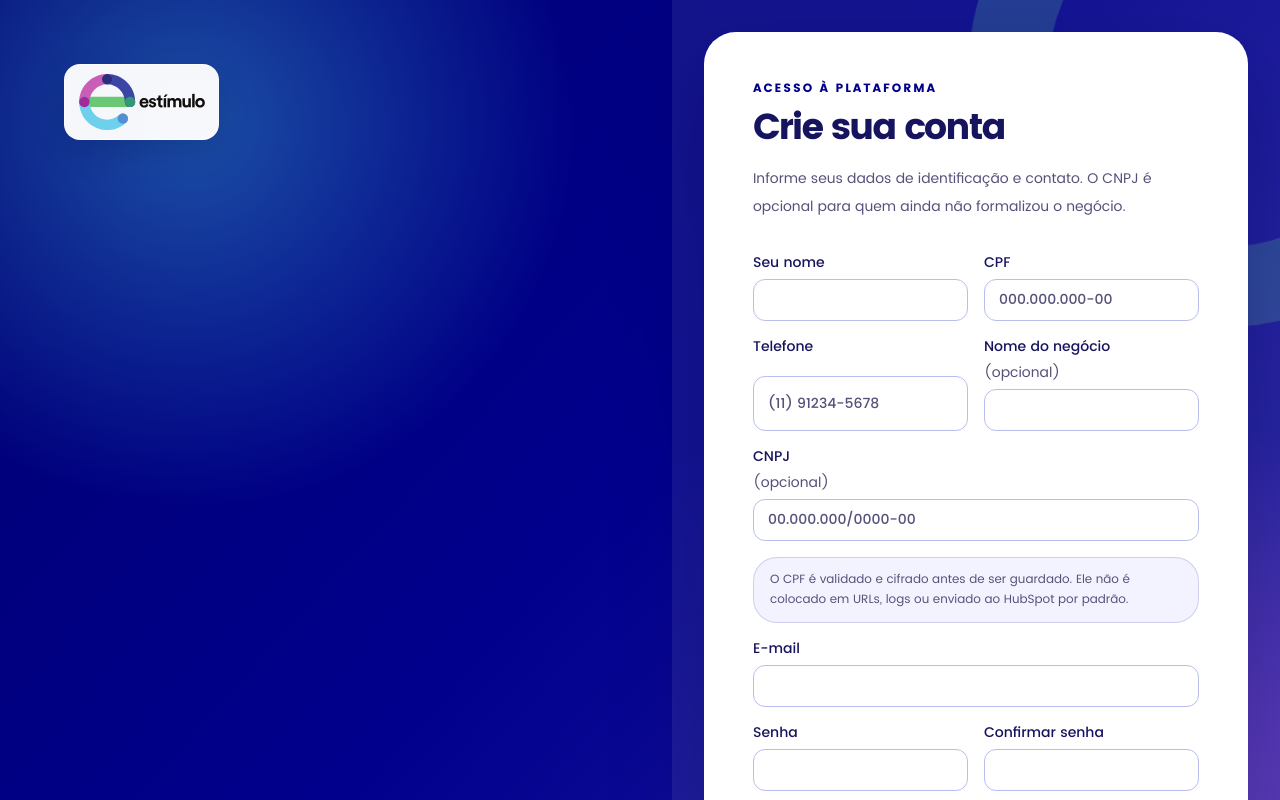
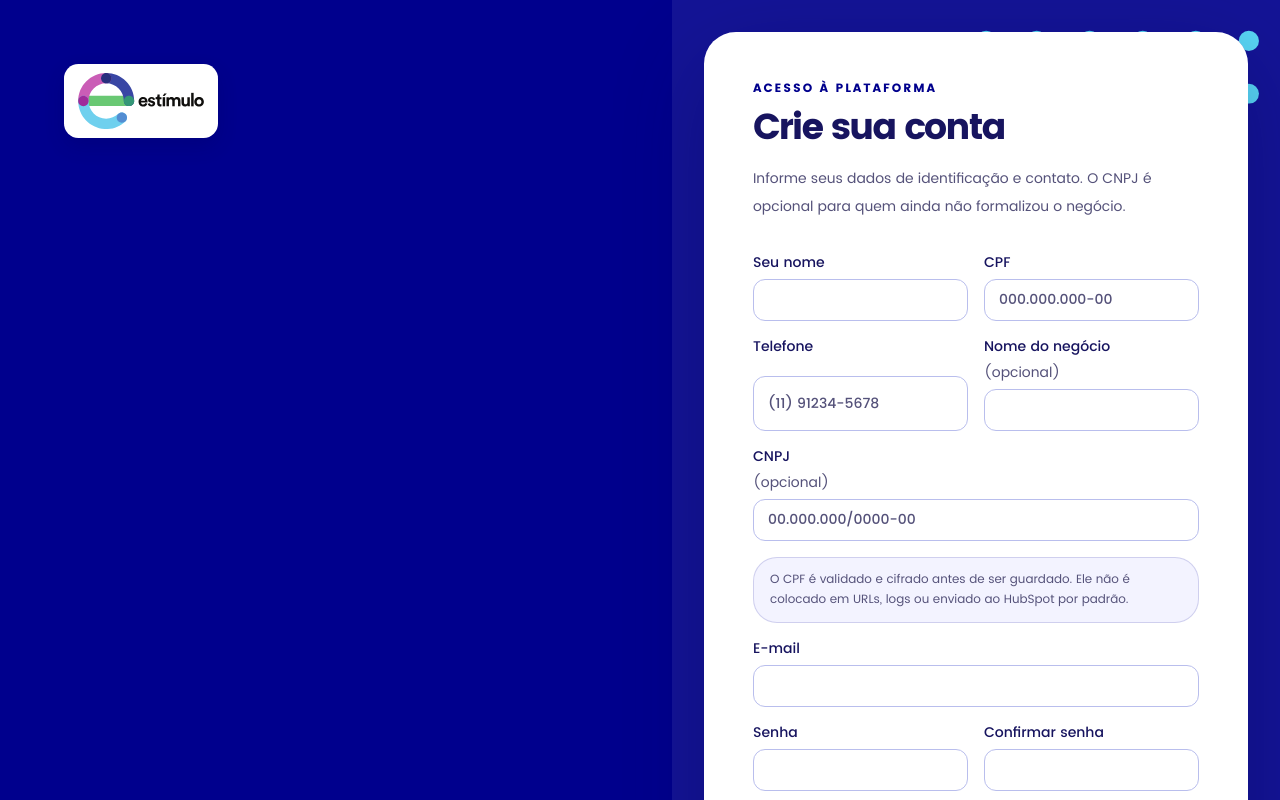
Before and after one commit to pablo-marchina/LMS-estimulo, a Next.js app in the folder apps/web/: page /cadastro in a window 1280 px wide. Shown: the top 800 px of the page. Built offline with nearby package versions, Linux system fonts and the light colour scheme.

Commit message:
refactor(brand): replace multicolor gradients with solid Estimulo surfaces

```diff
--- a/apps/web/app/globals.css
+++ b/apps/web/app/globals.css
@@ -1,33 +1,9 @@
 @import "tailwindcss";
 
-@font-face {
-  font-family: "Poppins";
-  src: url("/fonts/Poppins-Regular.ttf") format("truetype");
-  font-weight: 400;
-  font-style: normal;
-  font-display: swap;
-}
-@font-face {
-  font-family: "Poppins";
-  src: url("/fonts/Poppins-Medium.ttf") format("truetype");
-  font-weight: 500;
-  font-style: normal;
-  font-display: swap;
-}
-@font-face {
-  font-family: "Poppins";
-  src: url("/fonts/Poppins-SemiBold.ttf") format("truetype");
-  font-weight: 600;
-  font-style: normal;
-  font-display: swap;
-}
-@font-face {
-  font-family: "Poppins";
-  src: url("/fonts/Poppins-Bold.ttf") format("truetype");
-  font-weight: 700;
-  font-style: normal;
-  font-display: swap;
-}
+@font-face { font-family: "Poppins"; src: url("/fonts/Poppins-Regular.ttf") format("truetype"); font-weight: 400; font-style: normal; font-display: swap; }
+@font-face { font-family: "Poppins"; src: url("/fonts/Poppins-Medium.ttf") format("truetype"); font-weight: 500; font-style: normal; font-display: swap; }
+@font-face { font-family: "Poppins"; src: url("/fonts/Poppins-SemiBold.ttf") format("truetype"); font-weight: 600; font-style: normal; font-display: swap; }
+@font-face { font-family: "Poppins"; src: url("/fonts/Poppins-Bold.ttf") format("truetype"); font-weight: 700; font-style: normal; font-display: swap; }
 
 @theme {
   --font-sans: "Poppins", ui-sans-serif, system-ui, Arial, sans-serif;
@@ -67,208 +43,113 @@
   --color-brand-cyan: var(--color-accent-cyan);
   --color-brand-blue: #0023da;
   --color-brand-magenta: var(--color-accent-magenta);
-  --radius-sm: 0.5rem;
-  --radius-md: 0.75rem;
+  --radius-sm: .5rem;
+  --radius-md: .75rem;
   --radius-lg: 1.125rem;
   --radius-xl: 1.5rem;
   --radius-card: 1.25rem;
-  --shadow-xs: 0 1px 2px rgba(23, 20, 95, 0.06);
-  --shadow-sm: 0 2px 8px rgba(23, 20, 95, 0.06);
-  --shadow-md: 0 8px 24px rgba(23, 20, 95, 0.08);
-  --shadow-lg: 0 16px 40px rgba(23, 20, 95, 0.12);
-  --shadow-card: 0 8px 24px rgba(23, 20, 95, 0.06);
-  --shadow-focus: 0 0 0 4px rgba(0, 32, 216, 0.14);
-  --ease-out-expo: cubic-bezier(0.16, 1, 0.3, 1);
+  --shadow-xs: 0 1px 2px rgba(23,20,95,.06);
+  --shadow-sm: 0 2px 8px rgba(23,20,95,.06);
+  --shadow-md: 0 8px 24px rgba(23,20,95,.08);
+  --shadow-lg: 0 16px 40px rgba(23,20,95,.12);
+  --shadow-card: 0 8px 24px rgba(23,20,95,.06);
+  --shadow-focus: 0 0 0 4px rgba(0,32,216,.14);
+  --ease-out-expo: cubic-bezier(.16,1,.3,1);
   --animate-fade-in: fade-in 200ms var(--ease-out-expo);
   --animate-float-in: float-in 550ms var(--ease-out-expo) both;
-  --animate-brand-drift: brand-drift 9s ease-in-out infinite alternate;
   @keyframes fade-in { from { opacity: 0; } to { opacity: 1; } }
   @keyframes float-in { from { opacity: 0; transform: translateY(14px); } to { opacity: 1; transform: translateY(0); } }
-  @keyframes brand-drift { from { transform: translate3d(-3%, -2%, 0) rotate(-2deg); } to { transform: translate3d(4%, 3%, 0) rotate(3deg); } }
 }
+
+@keyframes estimulo-bob { 0%,100% { transform: translateY(0); } 50% { transform: translateY(-6px); } }
+@keyframes estimulo-pulse { 0%,100% { transform: scale(1); opacity: .65; } 50% { transform: scale(1.06); opacity: 1; } }
 
 @layer base {
   * { border-color: var(--color-border); }
   html { scroll-behavior: smooth; }
-  body {
-    background:
-      radial-gradient(circle at 8% 0%, rgba(72, 208, 240, 0.08), transparent 24rem),
-      radial-gradient(circle at 96% 15%, rgba(255, 102, 255, 0.06), transparent 22rem),
-      var(--color-background);
-    color: var(--color-ink);
-    font-family: var(--font-sans);
-    text-rendering: optimizeLegibility;
-    -webkit-font-smoothing: antialiased;
-  }
+  body { background: var(--color-background); color: var(--color-ink); font-family: var(--font-sans); text-rendering: optimizeLegibility; -webkit-font-smoothing: antialiased; }
   ::selection { background: var(--color-accent-cyan); color: var(--color-primary); }
   :focus-visible { outline: 2px solid var(--color-ring); outline-offset: 2px; border-radius: 2px; }
-  h1, h2, h3 { line-height: 1.15; text-wrap: balance; }
+  h1,h2,h3 { line-height: 1.15; text-wrap: balance; }
 }
 
 @layer components {
-  .display-font { font-weight: 700; letter-spacing: -0.055em; }
+  .display-font { font-weight: 700; letter-spacing: -.055em; }
   .animate-in { animation: var(--animate-float-in); }
   .focus-ring { outline: none; }
   .focus-ring:focus-visible { box-shadow: var(--shadow-focus); }
+  .surface-grid { background-color: #f7f8ff; background-image: linear-gradient(rgba(23,20,95,.06) 1px, transparent 1px), linear-gradient(90deg, rgba(23,20,95,.06) 1px, transparent 1px); background-size: 32px 32px; }
+  .dot-pattern { background-image: radial-gradient(rgba(23,20,95,.18) 1px, transparent 1px); background-size: 14px 14px; }
+  .brand-dots-bg { background-image: url("/brand/estimulo-dots-cyan.svg"); background-repeat: no-repeat; background-position: right -40px top -40px; background-size: 320px auto; }
+  .brand-chevrons-bg { background-image: url("/brand/estimulo-chevrons-magenta.svg"); background-repeat: no-repeat; background-position: left -60px bottom -60px; background-size: 280px auto; }
 
-  .surface-grid {
-    background-image:
-      linear-gradient(rgba(23, 20, 95, 0.06) 1px, transparent 1px),
-      linear-gradient(90deg, rgba(23, 20, 95, 0.06) 1px, transparent 1px);
-    background-size: 32px 32px;
-  }
-  .dot-pattern { background-image: radial-gradient(rgba(23, 20, 95, 0.18) 1px, transparent 1px); background-size: 14px 14px; }
-  .brand-dots-bg {
-    background-image: url("/brand/estimulo-dots-cyan.svg");
-    background-repeat: no-repeat;
-    background-position: right -40px top -40px;
-    background-size: 320px auto;
-  }
-  .brand-chevrons-bg {
-    background-image: url("/brand/estimulo-chevrons-magenta.svg");
-    background-repeat: no-repeat;
-    background-position: left -60px bottom -60px;
-    background-size: 280px auto;
-  }
+  .participant-stage { position: relative; isolation: isolate; background-color: var(--color-background); background-image: radial-gradient(rgba(0,0,141,.055) 1px, transparent 1px); background-size: 24px 24px; }
+  .participant-stage-orb,.brand-app-header-glow,.brand-admin-orb { display: none; }
+  .brand-app-header,.brand-admin-sidebar { background: var(--color-primary); }
+  .brand-logo-capsule { display: inline-flex; align-items: center; width: fit-content; border: 1px solid rgba(255,255,255,.7); border-radius: .9rem; background: white; padding: .5rem .7rem; box-shadow: 0 8px 20px rgba(0,0,60,.16); }
 
-  .brand-app-header {
-    background:
-      radial-gradient(circle at 14% 20%, rgba(72, 208, 240, 0.28), transparent 24rem),
-      radial-gradient(circle at 86% 120%, rgba(255, 102, 255, 0.24), transparent 25rem),
-      linear-gradient(108deg, #000071 0%, #00008d 54%, #1515b7 100%);
-  }
-  .brand-app-header-glow {
-    position: absolute;
-    inset: -100% -20% auto auto;
-    width: 32rem;
-    height: 32rem;
-    border-radius: 999px;
-    border: 5rem solid rgba(85, 215, 140, 0.12);
-    animation: var(--animate-brand-drift);
-    pointer-events: none;
-  }
-  .brand-admin-sidebar {
-    background:
-      url("/brand/estimulo-chevrons-magenta.svg") left -7rem bottom -5rem / 19rem auto no-repeat,
-      radial-gradient(circle at 95% 5%, rgba(72, 208, 240, 0.28), transparent 18rem),
-      linear-gradient(165deg, #000071, #17145f 72%);
-  }
-  .brand-admin-orb {
-    position: absolute;
-    right: -8rem;
-    top: 22%;
-    width: 16rem;
-    height: 16rem;
-    border-radius: 999px;
-    border: 2.75rem solid rgba(85, 215, 140, 0.18);
-    animation: var(--animate-brand-drift);
-  }
-  .brand-logo-capsule {
-    display: inline-flex;
-    align-items: center;
-    width: fit-content;
-    border: 1px solid rgba(255,255,255,.6);
-    border-radius: 1rem;
-    background: rgba(255,255,255,.96);
-    padding: .55rem .75rem;
-    box-shadow: 0 12px 30px rgba(0,0,60,.18);
-  }
-  .brand-auth-stage {
-    position: relative;
-    isolation: isolate;
-    overflow: hidden;
-    background:
-      radial-gradient(circle at 15% 12%, rgba(72,208,240,.38), transparent 24rem),
-      radial-gradient(circle at 88% 78%, rgba(255,102,255,.30), transparent 25rem),
-      linear-gradient(132deg, #000071 0%, #00008d 48%, #2822a5 100%);
-  }
-  .brand-auth-stage::before,
-  .brand-auth-stage::after {
-    content: "";
-    position: absolute;
-    border-radius: 999px;
-    pointer-events: none;
-    z-index: -1;
-  }
-  .brand-auth-stage::before {
-    width: 32rem;
-    height: 32rem;
-    right: -12rem;
-    top: -12rem;
-    border: 5rem solid rgba(85,215,140,.22);
-    animation: var(--animate-brand-drift);
-  }
-  .brand-auth-stage::after {
-    width: 23rem;
-    height: 23rem;
-    left: -10rem;
-    bottom: -10rem;
-    border: 3.5rem solid rgba(244,197,66,.16);
-  }
-  .brand-hero {
-    position: relative;
-    isolation: isolate;
-    overflow: hidden;
-    color: white;
-    background:
-      radial-gradient(circle at 16% 18%, rgba(72,208,240,.36), transparent 26rem),
-      radial-gradient(circle at 87% 70%, rgba(255,102,255,.26), transparent 27rem),
-      linear-gradient(118deg, #000071 0%, #00008d 50%, #1f1fb8 100%);
-  }
-  .brand-hero::after {
-    content: "";
-    position: absolute;
-    width: 25rem;
-    height: 25rem;
-    right: -7rem;
-    bottom: -12rem;
-    border-radius: 999px;
-    border: 4.5rem solid rgba(85,215,140,.3);
-    z-index: -1;
-  }
-  .brand-accent-card {
-    position: relative;
-    overflow: hidden;
-  }
-  .brand-accent-card::before {
-    content: "";
-    position: absolute;
-    inset: 0 auto 0 0;
-    width: .38rem;
-    background: linear-gradient(180deg, var(--color-accent-cyan), var(--color-accent-magenta), var(--color-accent-green));
-  }
-  .brand-float-card { transition: transform 220ms var(--ease-out-expo), box-shadow 220ms var(--ease-out-expo), border-color 220ms var(--ease-out-expo); }
-  .brand-float-card:hover { transform: translateY(-4px); box-shadow: var(--shadow-lg); border-color: var(--color-border-strong); }
-  .brand-kicker { color: var(--color-accent-cyan); text-transform: uppercase; letter-spacing: .14em; font-size: .72rem; font-weight: 700; }
+  .brand-auth-stage,.brand-hero { position: relative; isolation: isolate; overflow: hidden; color: white; background-color: var(--color-primary); background-image: url("/brand/estimulo-dots-cyan.svg"); background-repeat: no-repeat; background-position: right -5rem top -5rem; background-size: 24rem auto; }
+  .brand-auth-stage::before,.brand-auth-stage::after,.brand-hero::after { content: ""; position: absolute; pointer-events: none; z-index: -1; }
+  .brand-auth-stage::before,.brand-hero::after { right: -5rem; bottom: -8rem; width: 17rem; height: 17rem; border: 2.6rem solid rgba(85,215,140,.28); border-radius: 999px; }
+  .brand-auth-stage::after { left: 2.5rem; bottom: 2rem; width: 5rem; height: 5rem; background: var(--color-accent-gold); border-radius: 1.4rem; transform: rotate(12deg); opacity: .8; }
 
-  .skip-link {
-    position: fixed;
-    z-index: 100;
-    top: 0.5rem;
-    left: 0.5rem;
-    transform: translateY(-140%);
-    padding: 0.625rem 1rem;
-    border-radius: var(--radius-md);
-    background: var(--color-surface);
-    color: var(--color-primary);
-    font-weight: 700;
-    box-shadow: var(--shadow-md);
-    transition: transform 150ms var(--ease-out-expo);
-  }
+  .brand-accent-card { position: relative; overflow: hidden; }
+  .brand-accent-card::before { content: ""; position: absolute; inset: 0 auto 0 0; width: .35rem; background: var(--color-primary); }
+  .brand-float-card,.brand-card { position: relative; overflow: hidden; background: white; transition: transform 220ms var(--ease-out-expo), box-shadow 220ms var(--ease-out-expo), border-color 220ms var(--ease-out-expo); }
+  .brand-float-card:hover,.brand-card:hover { transform: translateY(-4px); box-shadow: var(--shadow-lg); border-color: var(--color-border-strong); }
+  .brand-card::after { content: ""; position: absolute; inset: 0 0 auto; height: 3px; background: var(--color-primary); opacity: .8; }
+  .brand-kicker { color: var(--color-primary); text-transform: uppercase; letter-spacing: .14em; font-size: .72rem; font-weight: 700; }
+
+  .brand-button { position: relative; box-shadow: 0 7px 18px rgba(0,0,141,.16); transition: transform 180ms var(--ease-out-expo), box-shadow 180ms var(--ease-out-expo), background-color 150ms; }
+  .brand-button:hover { transform: translateY(-2px); box-shadow: 0 12px 24px rgba(0,0,141,.22); }
+  .brand-button:active { transform: translateY(1px) scale(.985); }
+
+  .brand-page-header { position: relative; overflow: hidden; border-color: var(--color-border-strong) !important; background-color: white; background-image: url("/brand/estimulo-dots-cyan.svg"); background-repeat: no-repeat; background-position: right -4rem top -5rem; background-size: 15rem auto; box-shadow: 0 14px 35px rgba(23,20,95,.08); }
+  .brand-page-header::after { content: ""; position: absolute; right: 0; bottom: 0; width: 5rem; height: .42rem; background: var(--color-accent-green); }
+  .brand-spark-card::after { content: "✦"; position: absolute; right: 1.2rem; top: .85rem; color: var(--color-primary); font-size: 1.15rem; animation: estimulo-pulse 2.6s ease-in-out infinite; }
+
+  .brand-carousel { margin-top: 0; }
+  .brand-carousel-heading { display: flex; align-items: flex-end; justify-content: space-between; gap: 1rem; margin-bottom: .9rem; }
+  .brand-carousel-control { display: grid; place-items: center; width: 2.75rem; height: 2.75rem; border-radius: 999px; border: 1px solid var(--color-border-strong); color: var(--color-primary); background: white; box-shadow: var(--shadow-sm); transition: transform 160ms ease, background 160ms ease, color 160ms ease; }
+  .brand-carousel-control:hover { transform: translateY(-2px); background: var(--color-primary); color: white; }
+  .brand-carousel-viewport { display: flex; gap: 1rem; overflow-x: auto; scroll-snap-type: x mandatory; scrollbar-width: none; border-radius: 2rem; box-shadow: 0 20px 48px rgba(23,20,95,.16); }
+  .brand-carousel-viewport::-webkit-scrollbar { display: none; }
+  .brand-carousel-slide { position: relative; isolation: isolate; min-height: clamp(21rem,39vw,31rem); width: 100%; min-width: 100%; overflow: hidden; scroll-snap-align: start; border-radius: 2rem; background: var(--color-primary); }
+  .brand-carousel-image { position: absolute; inset: 0; width: 100%; height: 100%; object-fit: cover; transform: scale(1.015); transition: transform 8s ease-out; }
+  .brand-carousel-slide:hover .brand-carousel-image { transform: scale(1.055); }
+  .brand-carousel-overlay { position: absolute; inset: 0; background: rgba(0,0,80,.72); }
+  .brand-carousel-copy { position: relative; z-index: 2; display: flex; min-height: inherit; flex-direction: column; justify-content: center; padding: clamp(1.5rem,5vw,4.5rem); width: min(70%,49rem); }
+  .brand-carousel-cta { display: inline-flex; align-items: center; justify-content: center; width: fit-content; margin-top: 1.5rem; min-height: 2.8rem; border-radius: .9rem; padding: .7rem 1.15rem; background: white; color: var(--color-primary); font-weight: 700; box-shadow: 0 9px 24px rgba(0,0,50,.22); }
+
+  .brand-welcome-strip { position: relative; display: flex; align-items: center; justify-content: space-between; gap: 2rem; overflow: hidden; border: 1px solid var(--color-border-strong); border-radius: 1.6rem; padding: clamp(1.4rem,3vw,2.2rem); background: white; box-shadow: var(--shadow-sm); }
+  .brand-welcome-bubbles { position: relative; width: 9rem; height: 5rem; flex: none; }
+  .brand-welcome-bubbles span { position: absolute; display: block; border-radius: 999px; animation: estimulo-bob 4s ease-in-out infinite; }
+  .brand-welcome-bubbles span:nth-child(1) { width: 4.5rem; height: 4.5rem; right: 0; top: 0; background: var(--color-accent-green); }
+  .brand-welcome-bubbles span:nth-child(2) { width: 3rem; height: 3rem; right: 4.3rem; bottom: 0; background: var(--color-accent-magenta); animation-delay: -.8s; }
+  .brand-welcome-bubbles span:nth-child(3) { width: 1.8rem; height: 1.8rem; left: .2rem; top: .25rem; background: var(--color-accent-cyan); animation-delay: -1.6s; }
+
+  .brand-points-card { position: relative; overflow: hidden; color: var(--color-ink); background: var(--color-success-soft); border-color: rgba(29,148,121,.3) !important; }
+  .brand-points-card::after { content: ""; position: absolute; right: -3rem; bottom: -4rem; width: 9rem; height: 9rem; border: 1.6rem solid rgba(29,148,121,.12); border-radius: 999px; }
+  .brand-recognition-strip { border: 1px solid rgba(244,197,66,.7); border-radius: 1.4rem; padding: 1.35rem; background: var(--color-warning-soft); box-shadow: 0 10px 26px rgba(146,101,10,.08); }
+  .brand-metric-card { min-height: 10rem; border-width: 1px !important; box-shadow: var(--shadow-md) !important; }
+  .metric-cyan { background: #e8f6ff !important; border-color: rgba(10,90,146,.2) !important; }
+  .metric-green { background: #eafbf1 !important; border-color: rgba(29,148,121,.2) !important; }
+  .metric-magenta { background: #fff0ff !important; border-color: rgba(165,23,49,.12) !important; }
+  .brand-journey-card { min-height: 15rem; box-shadow: var(--shadow-md) !important; }
+  .journey-card-cyan { background: #e8f6ff !important; }
+  .journey-card-green { background: #eafbf1 !important; }
+  .journey-card-magenta { background: #fff0ff !important; }
+
+  .skip-link { position: fixed; z-index: 100; top: .5rem; left: .5rem; transform: translateY(-140%); padding: .625rem 1rem; border-radius: var(--radius-md); background: white; color: var(--color-primary); font-weight: 700; box-shadow: var(--shadow-md); transition: transform 150ms var(--ease-out-expo); }
   .skip-link:focus { transform: translateY(0); }
 }
 
-@media print {
-  @page { size: A4 landscape; margin: 0; }
-  body { background: white; }
-  .no-print { display: none !important; }
+@media (max-width: 720px) {
+  .brand-carousel-copy { width: 100%; justify-content: flex-end; padding: 1.5rem; }
+  .brand-carousel-overlay { background: rgba(0,0,80,.76); }
+  .brand-carousel-slide { min-height: 28rem; }
+  .brand-welcome-bubbles { display: none; }
 }
 
-@media (prefers-reduced-motion: reduce) {
-  *, *::before, *::after {
-    animation-duration: 0.01ms !important;
-    animation-iteration-count: 1 !important;
-    transition-duration: 0.01ms !important;
-    scroll-behavior: auto !important;
-  }
-}
+@media print { @page { size: A4 landscape; margin: 0; } body { background: white; } .no-print { display: none !important; } }
+@media (prefers-reduced-motion: reduce) { *,*::before,*::after { animation-duration: .01ms !important; animation-iteration-count: 1 !important; transition-duration: .01ms !important; scroll-behavior: auto !important; } }
```
